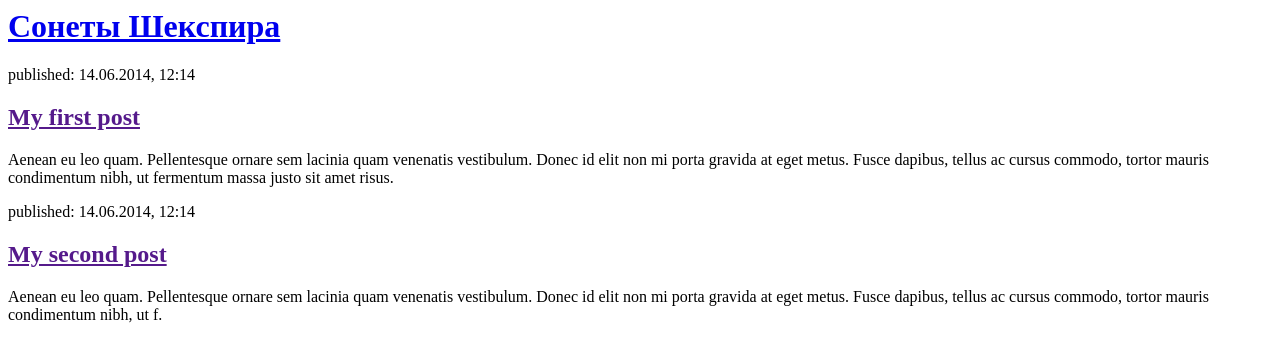
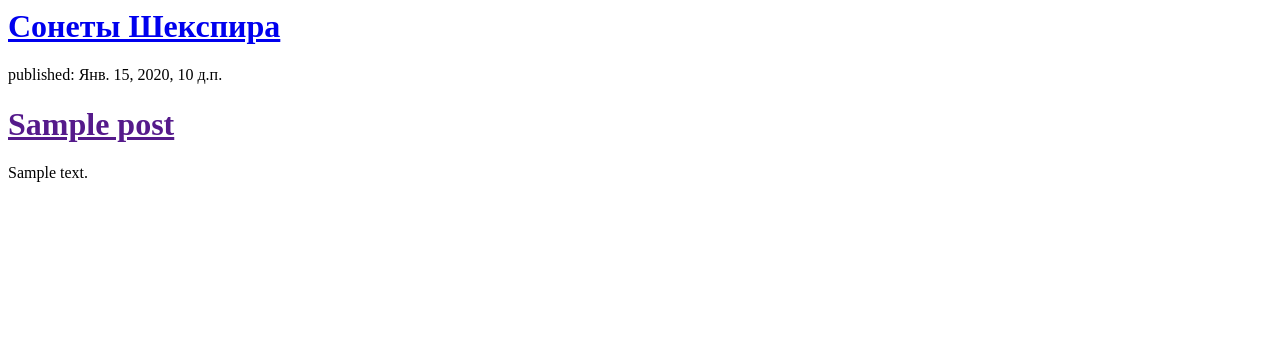
Before and after one commit to Anastasiia-Kazachinskaya/my-first-blog, a Django app: template blog/templates/blog/post_list.html in a window 1280 px wide. Shown: the top 362 px of the page. Run offline with Django 3.2, Linux system fonts and the light colour scheme; the template is opened without the code that fills it: most values are stand-ins (such as "Sample title", 1, 10 or a date in 2020).

Commit message:
Modified templates to display posts from database.

```diff
--- a/blog/templates/blog/post_list.html
+++ b/blog/templates/blog/post_list.html
@@ -7,16 +7,14 @@
             <h1><a href="/">Сонеты Шекспира</a></h1>
         </div>
 
-        <div>
-            <p>published: 14.06.2014, 12:14</p>
-            <h2><a href="">My first post</a></h2>
-            <p>Aenean eu leo quam. Pellentesque ornare sem lacinia quam venenatis vestibulum. Donec id elit non mi porta gravida at eget metus. Fusce dapibus, tellus ac cursus commodo, tortor mauris condimentum nibh, ut fermentum massa justo sit amet risus.</p>
-        </div>
 
-        <div>
-            <p>published: 14.06.2014, 12:14</p>
-            <h2><a href="">My second post</a></h2>
-            <p>Aenean eu leo quam. Pellentesque ornare sem lacinia quam venenatis vestibulum. Donec id elit non mi porta gravida at eget metus. Fusce dapibus, tellus ac cursus commodo, tortor mauris condimentum nibh, ut f.</p>
-        </div>
+        {% for post in posts %}
+            <div>
+                 <p>published: {{ post.published_date }}</p>
+                 <h1><a href="">{{ post.title }}</a></h1>
+                 <p>{{ post.text|linebreaksbr }}</p>
+            </div>
+        {% endfor %}
+
     </body>
 </html>
--- a/blog/urls.py
+++ b/blog/urls.py
@@ -1,5 +1,6 @@
 from django.urls import path
 from . import views
+
 
 urlpatterns = [
     path('', views.post_list, name='post_list'),
--- a/blog/views.py
+++ b/blog/views.py
@@ -1,5 +1,7 @@
 from django.shortcuts import render
+from django.utils import timezone
+from .models import Post
 
 def post_list(request):
-    return render(request, 'blog/post_list.html', {})
-# Create your views here.
+    posts = Post.objects.filter(published_date__lte=timezone.now())
+    return render(request, 'blog/post_list.html', {'posts': posts})
```
Also changed, not shown: db.sqlite3.
